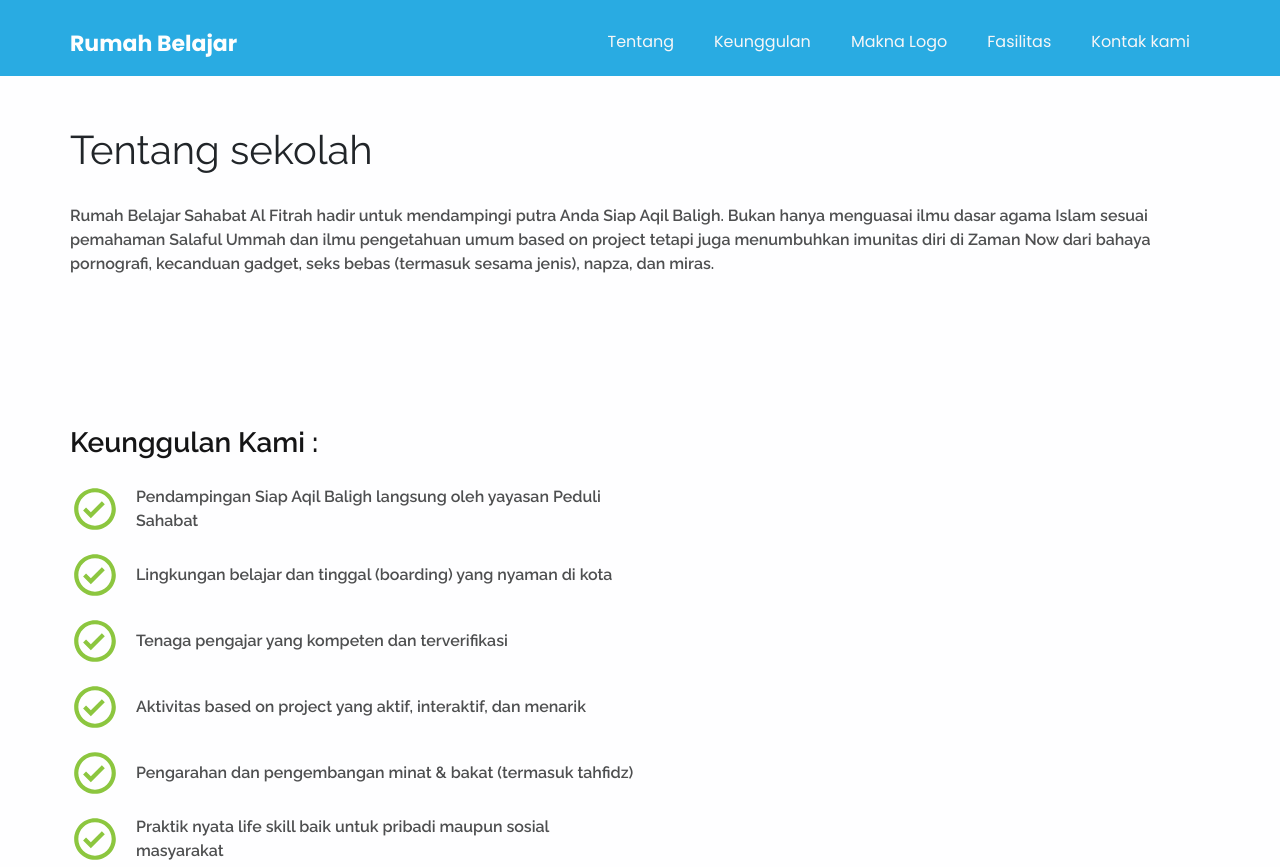
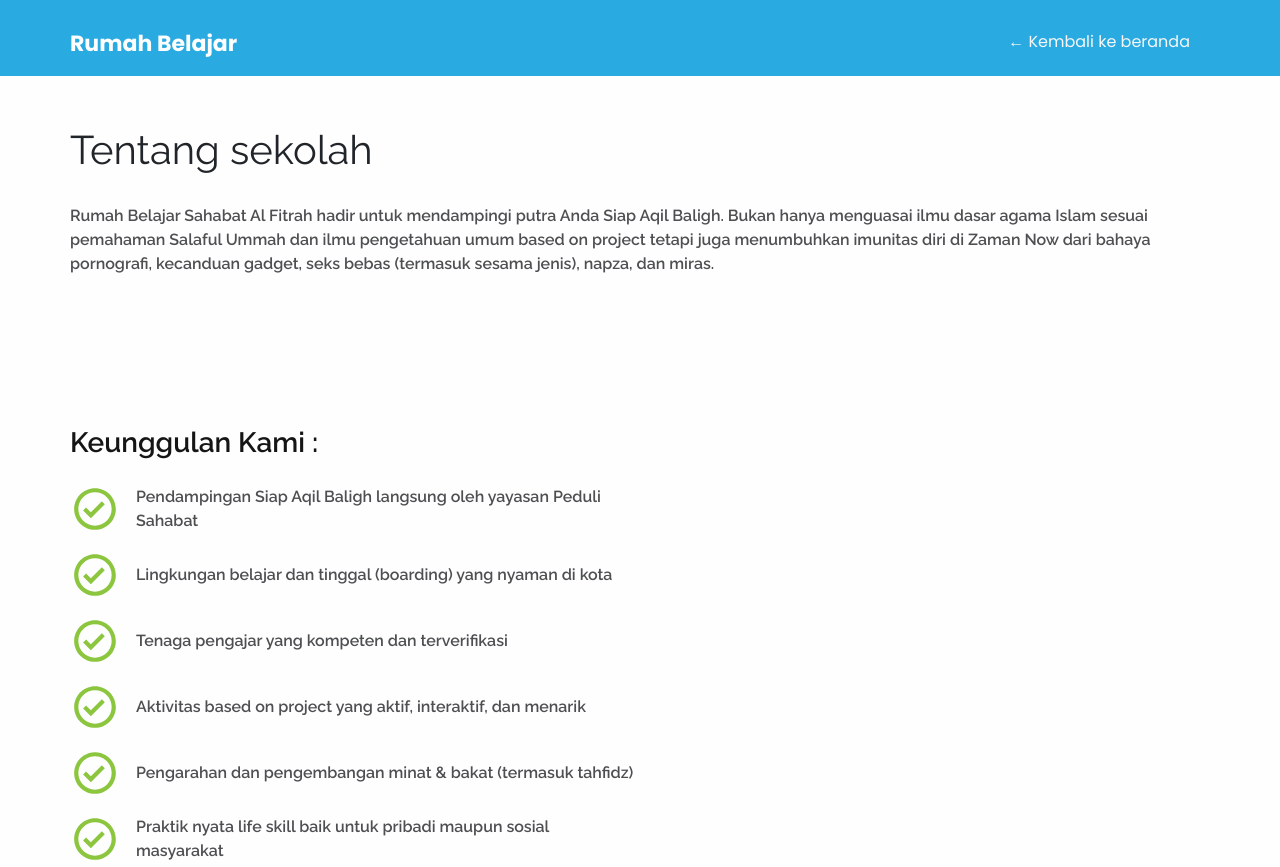
Before and after one commit to Haritsdev0981/Rumah-Belajar, a plain HTML site: page about.html in a window 1280 px wide. Shown: the top 867 px of the page. Drawn offline with nearby package versions, Linux system fonts and the light colour scheme; files whose address does not match are found by name.

Commit message:
Add back button to about

```diff
--- a/about.html
+++ b/about.html
@@ -53,24 +53,9 @@
         <div class="collapse navbar-collapse __transition" id="navbarSupportedContent">
           <div class="d-flex ml-auto flex-column flex-lg-row align-items-center">
             <ul class="navbar-nav  ">
-              <li class="nav-item ">
-                <a class="nav-link" href="./#about"> Tentang </a>
-              </li>
-
-              <li class="nav-item ">
-                <a class="nav-link" href="./#keunggulan"> Keunggulan </a>
-              </li>
 
               <li class="nav-item">
-                <a class="nav-link" href="./#arti"> Makna Logo </a>
-              </li>
-
-              <li class="nav-item">
-                <a class="nav-link" href="./#fasilitas"> Fasilitas </a>
-              </li>
-
-              <li class="nav-item">
-                <a class="nav-link" href="./#contact">Kontak kami</a>
+                <a class="nav-link" href="./">&larr; Kembali ke beranda</a>
               </li>
 
             </ul>
@@ -107,14 +92,6 @@
               <h3>
                 Keunggulan Kami :
               </h3>
-              <!--<ul class="list-group custom">
-            <li class="list-group-item">Pendampingan Siap Aqil Baligh langsung oleh yayasan Peduli Sahabat</li>
-            <li class="list-group-item">Lingkungan belajar dan tinggal (boarding) yang nyaman di kota</li>
-            <li class="list-group-item">Tenaga pengajar yang kompeten dan terverifikasi</li>
-            <li class="list-group-item">Aktivitas based on project yang aktif, interaktif, dan menarik</li>
-            <li class="list-group-item">Pengarahan dan pengembangan minat & bakat (termasuk tahfidz)</li>
-            <li class="list-group-item">Praktik nyata life skill baik untuk pribadi maupun sosial masyarakat</li>
-          </ul>-->
               <div class="row custom">
                 <img src="./IMG/check.svg" alt="check">
                 <p>
```
